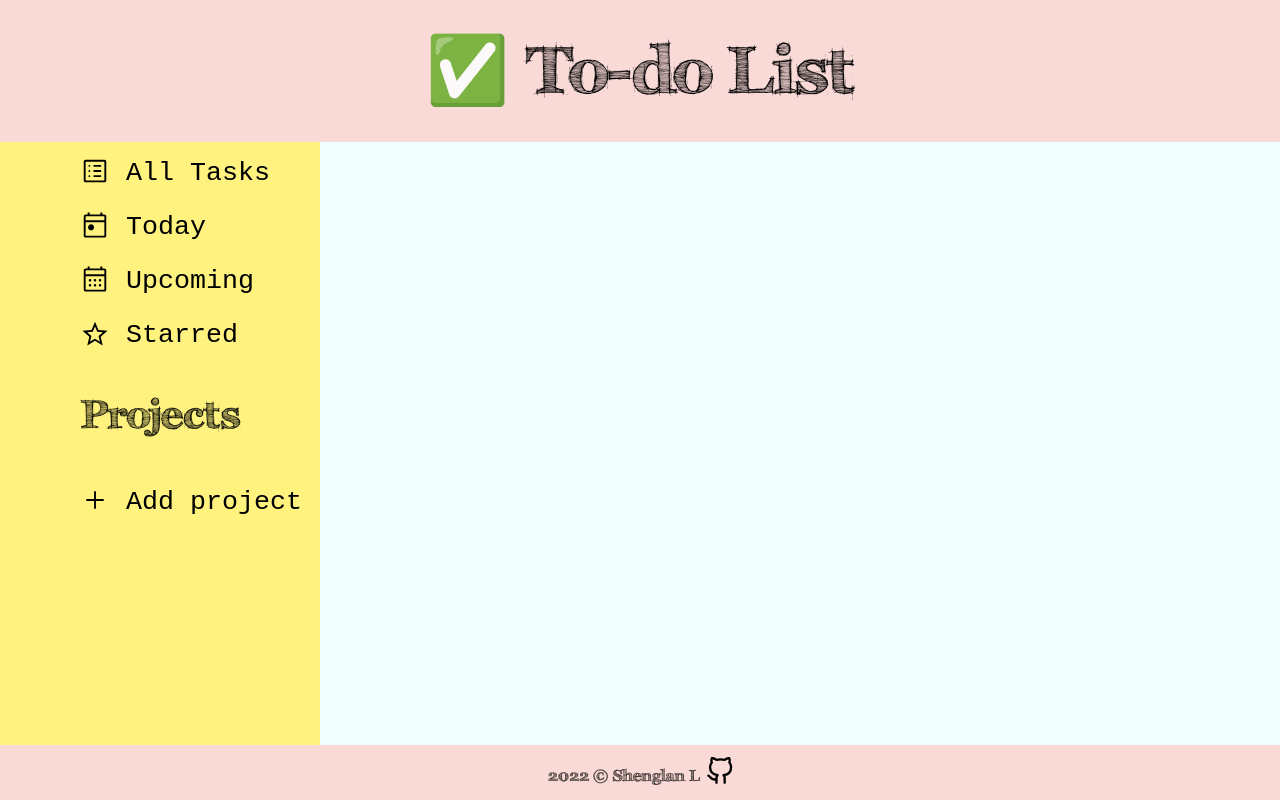
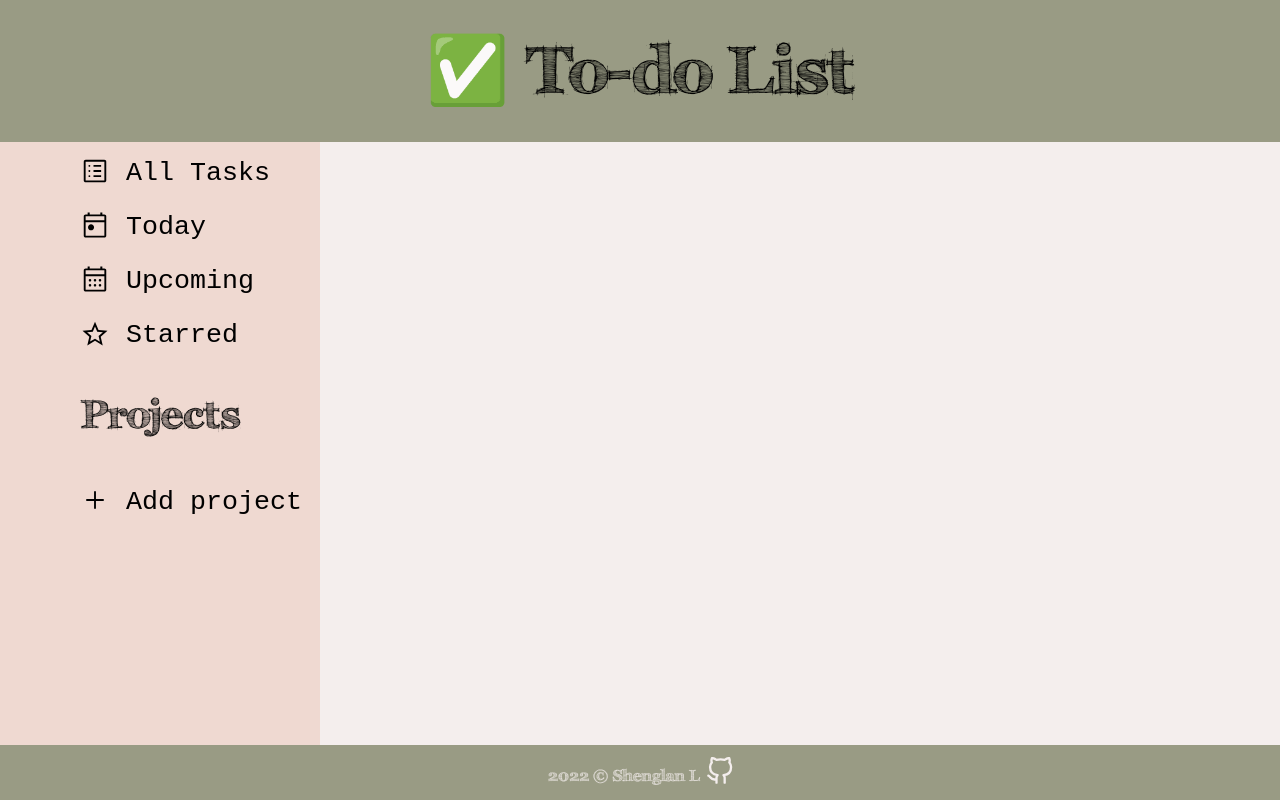
Before and after one commit to wukongO-O/to-do, a website built with webpack: page dist/index.html in a window 1280 px wide. Built offline with Linux system fonts and the light colour scheme.

Commit message:
changed theme color

```diff
--- a/src/style.css
+++ b/src/style.css
@@ -19,7 +19,7 @@ body {
 }
 
 .header, .footer {
-    background-color:rgb(250, 218, 215);
+    background-color:#999B84;
     text-align: center;
     font-family: 'fff_tusjbold';
 }
@@ -28,11 +28,11 @@ body {
     padding: 30px 0;
 }
 .footer {
-    color: black;
+    color: #F4EEED;
     padding: 8px 0 15px 0;
 }
 a > svg {
-    stroke: black;
+    stroke: #F4EEED;
     position: relative;
     top: 4px;
     left: 2px;
@@ -45,7 +45,7 @@ a > svg :hover {
     display: flex;
 }
 .panel {
-    background-color: rgb(255, 242, 127);
+    background-color: #EFD9D1;
     flex: 1;
 }
 .tasks {
@@ -54,7 +54,7 @@ a > svg :hover {
     align-items: flex-start;
 }
 .display {
-    background-color: azure;
+    background-color: #F4EEED;
     flex: 3;
 }
 textarea {
@@ -69,7 +69,7 @@ textarea {
 .panel button {
     border: none;
     width: 100%;
-    background-color: rgb(255, 242, 127);
+    background-color: #EFD9D1;
     text-align: left;
     font-size: 20pt;
     font-family: monospace;
@@ -77,7 +77,7 @@ textarea {
 }
 
 button:hover, .projectBtn:hover, .projectBtn:hover .dropdownbtn {
-    background-color: azure;
+    background-color: #D8AC9C;
 }
 
 .projectHeading {
@@ -130,7 +130,7 @@ div.showMenu {
     display: block;
 }
 .dropdown button {
-    background-color: azure;
+    background-color: #F4EEED;
 }
 .taskDiv .dropdown.showMenu {
     top: 44px;
@@ -167,7 +167,7 @@ input, textarea {
     font-size: 16pt;
     border: 1pt solid;
     border-radius: 5px;
-    background-color: azure;
+    background-color: #F4EEED;
 }
 .display .addATask {
     margin: 0 0 20px 80px;
@@ -177,7 +177,7 @@ input, textarea {
 }
 
 .display button:hover, #addTask button:hover {
-    background-color: rgb(255, 242, 127);
+    background-color: #D8AC9C;
 }
 .save {
     margin-top: 5px;
```
Also changed, not shown: dist/main.js, 2 other files.
